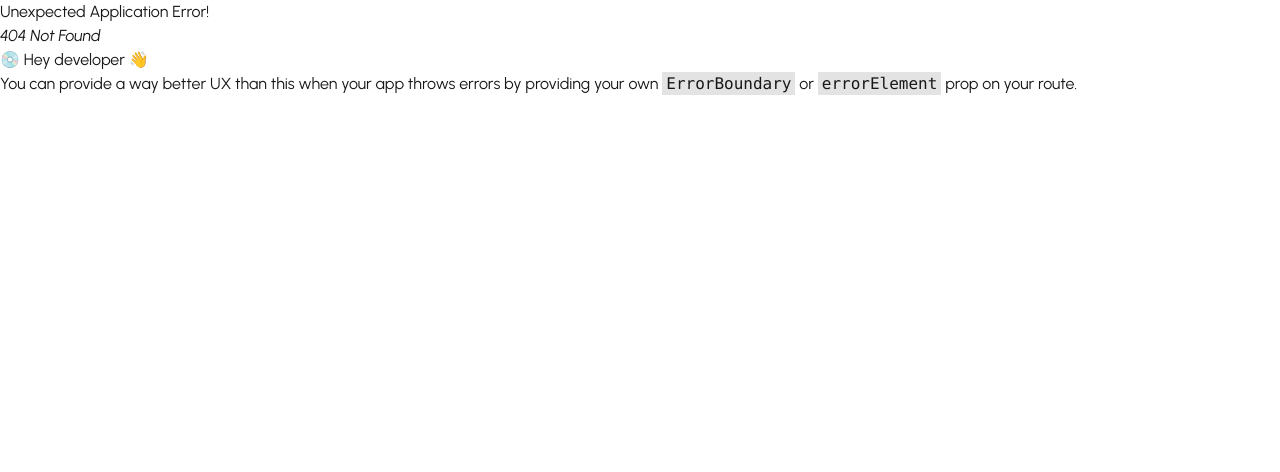
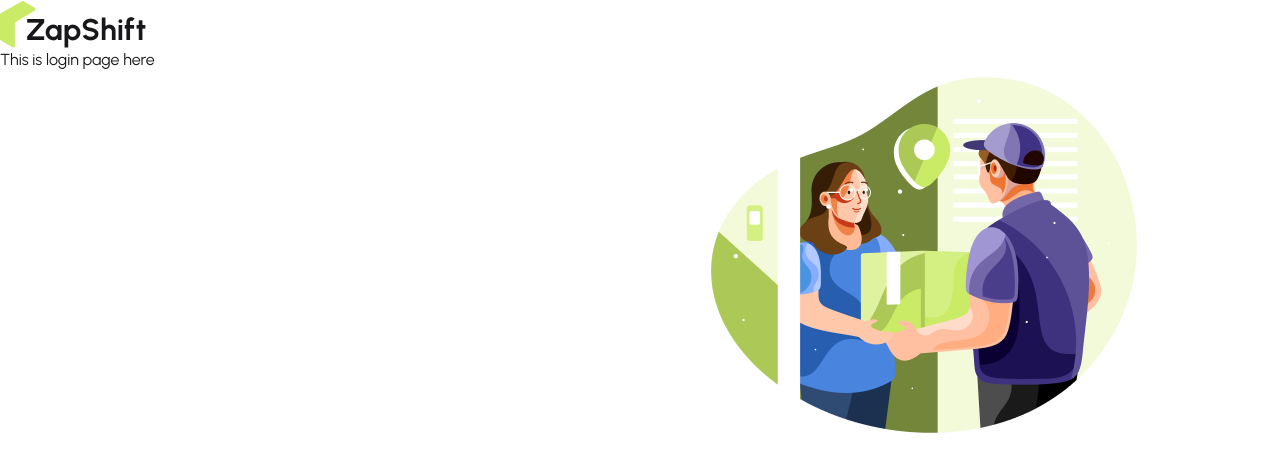
Before and after one commit to MasumRezaMunna/Zap-Shift-Client, a React (Vite) app in the folder zap-shift-client/: page /login in a window 1280 px wide. Before the commit this address had no page. Shown: the top 472 px of the page. Built offline with nearby package versions, Linux system fonts and the light colour scheme.

Commit message:
create authentication layout

```diff
--- a/zap-shift-client/package.json
+++ b/zap-shift-client/package.json
@@ -14,6 +14,7 @@
     "leaflet": "^1.9.4",
     "react": "^19.2.0",
     "react-dom": "^19.2.0",
+    "react-hook-form": "^7.66.1",
     "react-icons": "^5.5.0",
     "react-leaflet": "^5.0.0-rc.2",
     "react-responsive-carousel": "^3.2.23",
--- /dev/null
+++ b/zap-shift-client/src/layouts/AuthLayout.jsx
@@ -0,0 +1,24 @@
+import React from 'react';
+import Logo from '../components/Logo/Logo';
+import { Outlet } from 'react-router';
+import authImage from '../assets/authImage.png'
+
+const AuthLayout = () => {
+    return (
+        <div className='max-w-7xl mx-auto'>
+            <Logo></Logo>
+            <div className='flex'>
+                <div className='flex-1'>
+                    <Outlet>
+
+                    </Outlet>
+                </div>
+                <div className='flex-1'>
+                    <img src={authImage} alt="" />
+                </div>
+            </div>
+        </div>
+    );
+};
+
+export default AuthLayout;
--- /dev/null
+++ b/zap-shift-client/src/pages/Auth/Login/Login.jsx
@@ -0,0 +1,11 @@
+import React from 'react';
+
+const Login = () => {
+    return (
+        <div>
+            <h2>This is login page here</h2>
+        </div>
+    );
+};
+
+export default Login;
--- /dev/null
+++ b/zap-shift-client/src/pages/Auth/Register/Register.jsx
@@ -0,0 +1,11 @@
+import React from 'react';
+
+const Register = () => {
+    return (
+        <div>
+
+        </div>
+    );
+};
+
+export default Register;
--- a/zap-shift-client/src/routes/router.jsx
+++ b/zap-shift-client/src/routes/router.jsx
@@ -2,6 +2,9 @@ import { createBrowserRouter } from "react-router";
 import RootLayout from "../layouts/RootLayout";
 import Home from "../pages/Home/Home/Home";
 import Coverage from "../pages/Coverage/Coverage";
+import AuthLayout from "../layouts/AuthLayout";
+import Login from "../pages/Auth/Login/Login";
+import Register from "../pages/Auth/Register/Register";
 
 export const router = createBrowserRouter([
   {
@@ -20,4 +23,18 @@ export const router = createBrowserRouter([
       }
     ]
   },
+  {
+    path: '/',
+    Component: AuthLayout,
+    children: [
+      {
+        path: 'login',
+        Component: Login
+      },
+      {
+        path: 'register',
+        Component: Register
+      }
+    ]
+  }
 ]);
```
Also changed, not shown: 1 other file (tests, documents, lock files or other folders).
